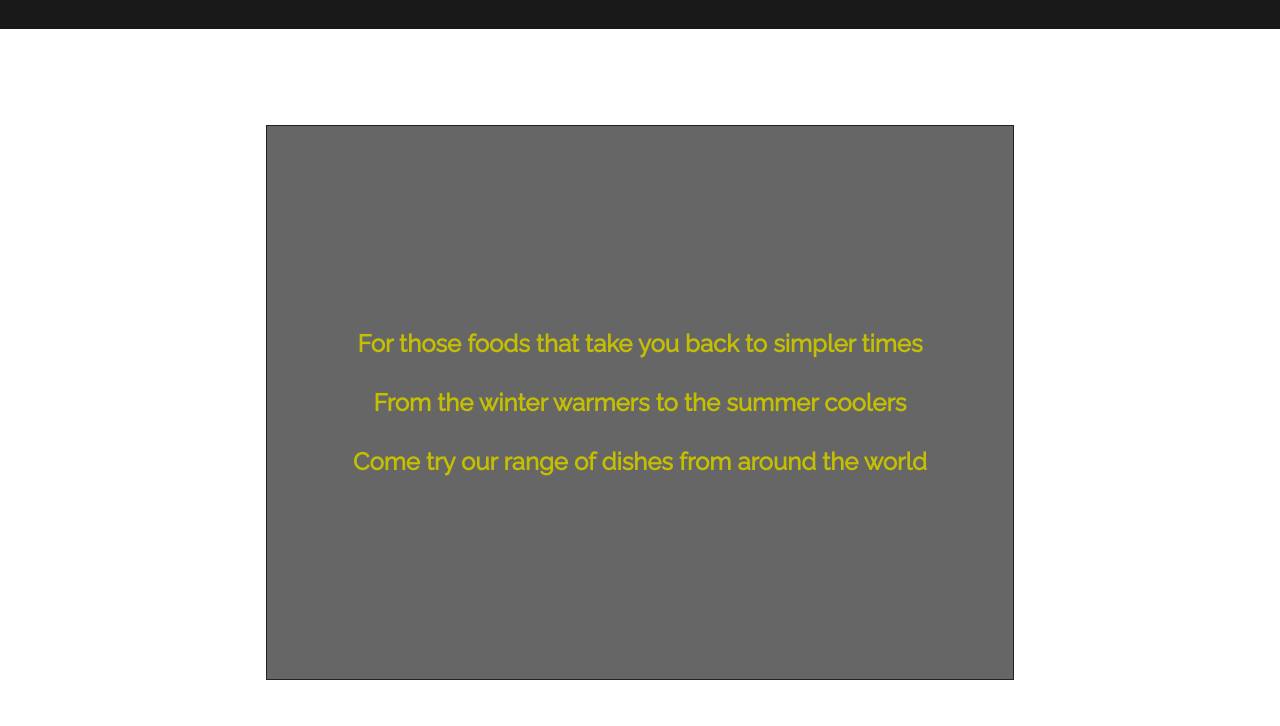
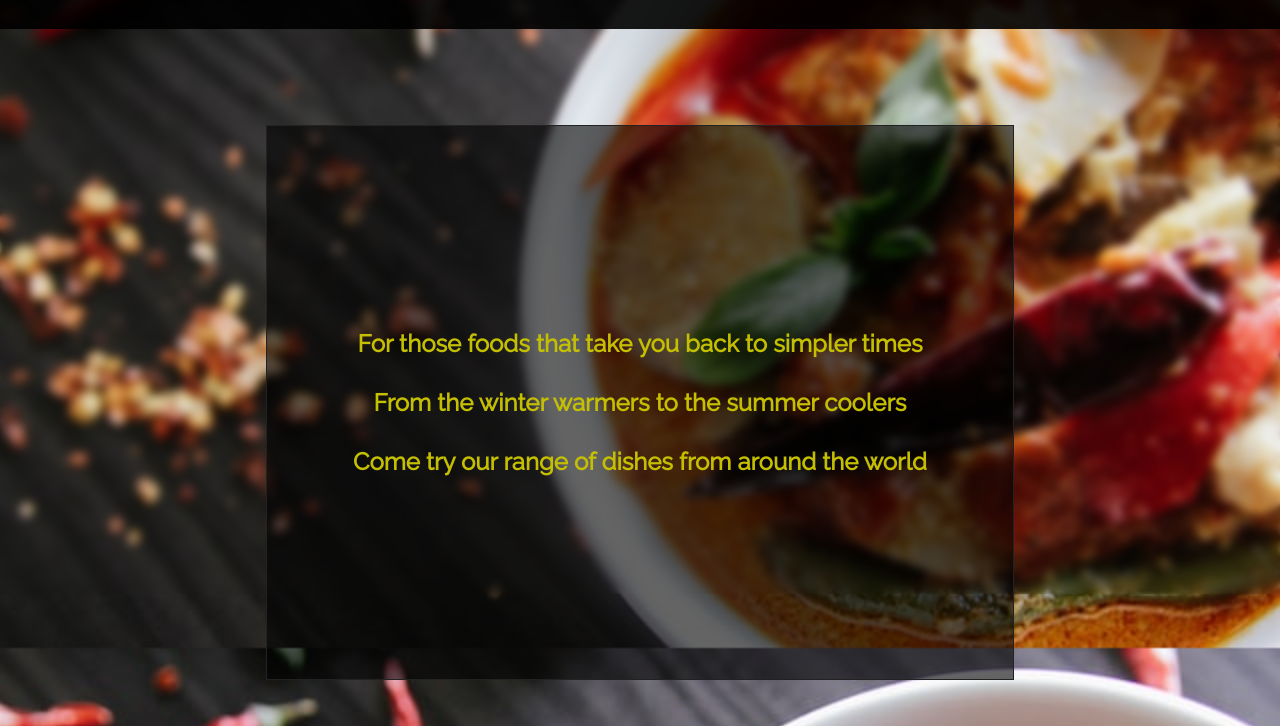
Before and after one commit to Nick-HG/restaurant_page, a plain HTML site: page index.html in a window 1280 px wide. Shown: the part 206-932 px from the top of the page. Drawn offline with Linux system fonts and the light colour scheme.

Commit message:
Fix image location

```diff
--- a/styles.css
+++ b/styles.css
@@ -17,7 +17,7 @@
 body {
   font-family: 'Raleway', sans-serif;
   color: var(--main-color);
-  background-image: url('../src/images/background-image.jpg');
+  background-image: url('images/background-image.jpg');
   background-attachment: fixed;
   background-repeat: no-repeat;
   background-size: cover;
```
